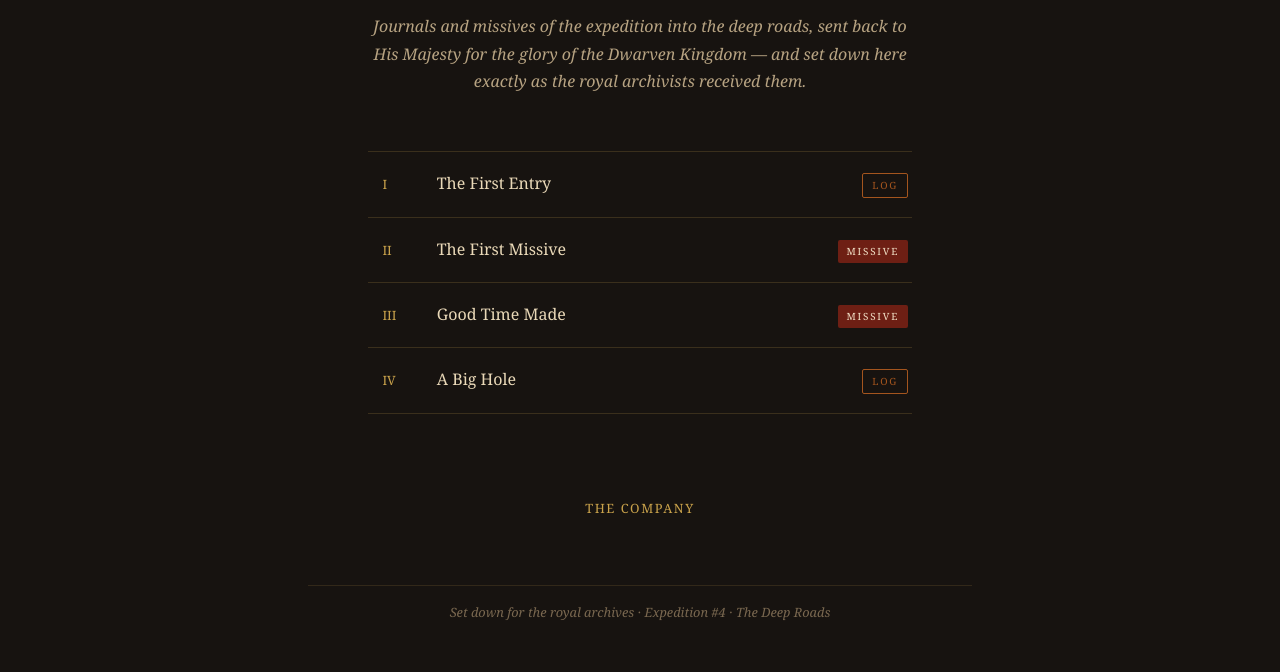
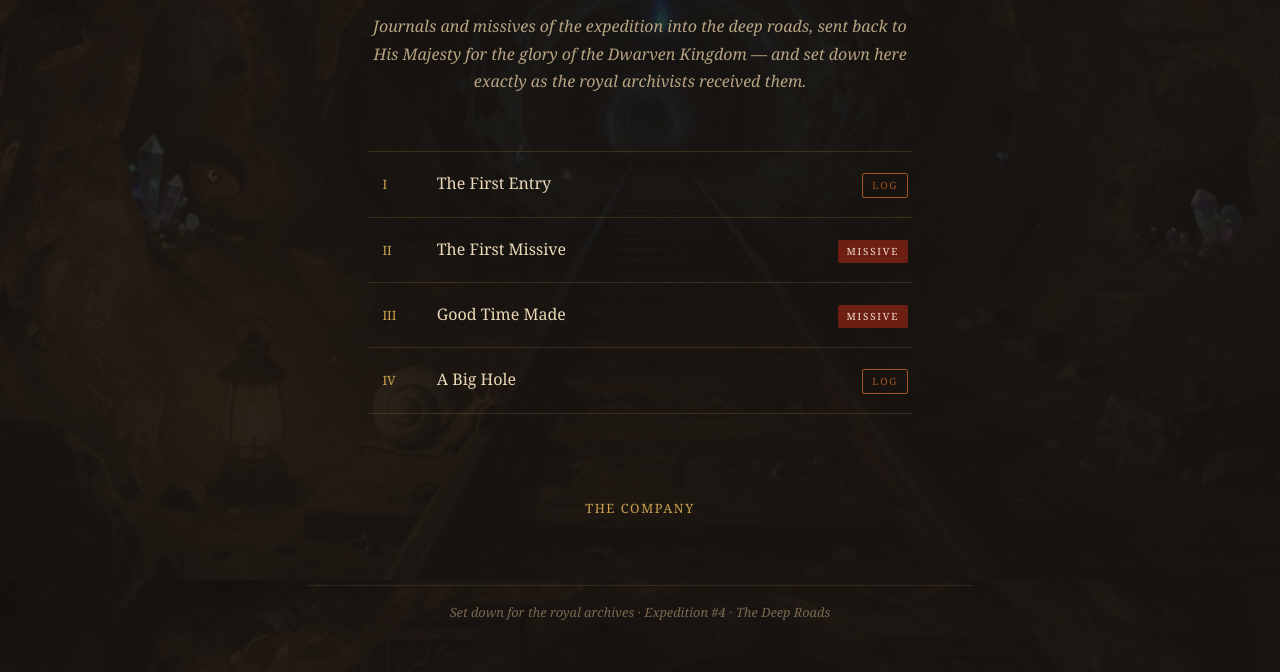
Before and after one commit to setsowlay/Gideons-log, a plain HTML site: page Gideon's Log Website.html in a window 1280 px wide. Shown: the part 220-892 px from the top of the page. Drawn offline with Linux system fonts and the light colour scheme; files whose address does not match are found by name.

Commit message:
Add files via upload

```diff
--- a/Gideon's Log Website.html
+++ b/Gideon's Log Website.html
@@ -14,7 +14,10 @@
   }
   * { margin: 0; padding: 0; box-sizing: border-box; }
   body {
-    background: var(--cavern);
+    background:
+      linear-gradient(rgba(23,19,16,0.82), rgba(23,19,16,0.94)),
+      url("images/background.png") center / cover no-repeat fixed;
+    background-color: var(--cavern);
     color: var(--parchment);
     font-family: Georgia, 'Iowan Old Style', 'Palatino Linotype', serif;
     line-height: 1.7;
```
Also changed, not shown: Images/background.png (added), Images/beldrun.png (added), Images/borouline.png (added), Images/dhussor.png (added), Images/dwormora.png (added), Images/gideon.png (added), Images/whuseck.png (added).
